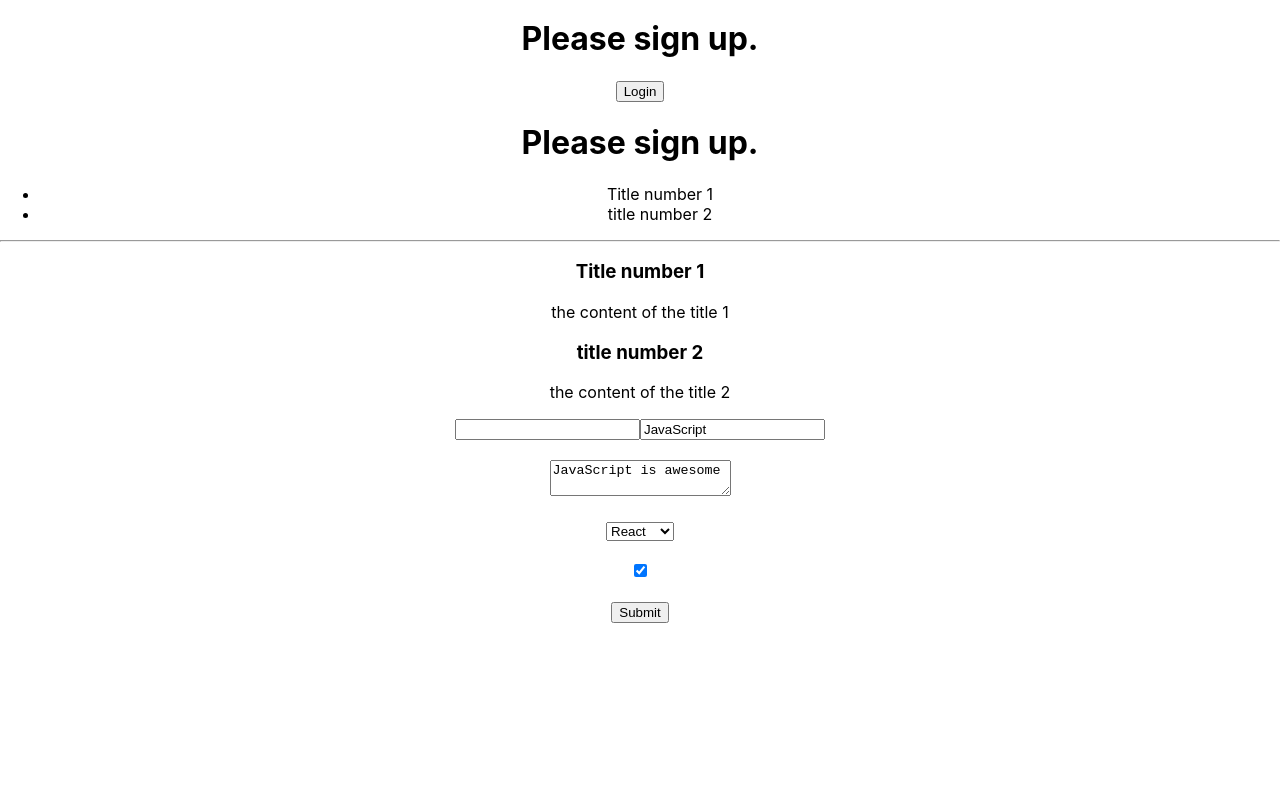
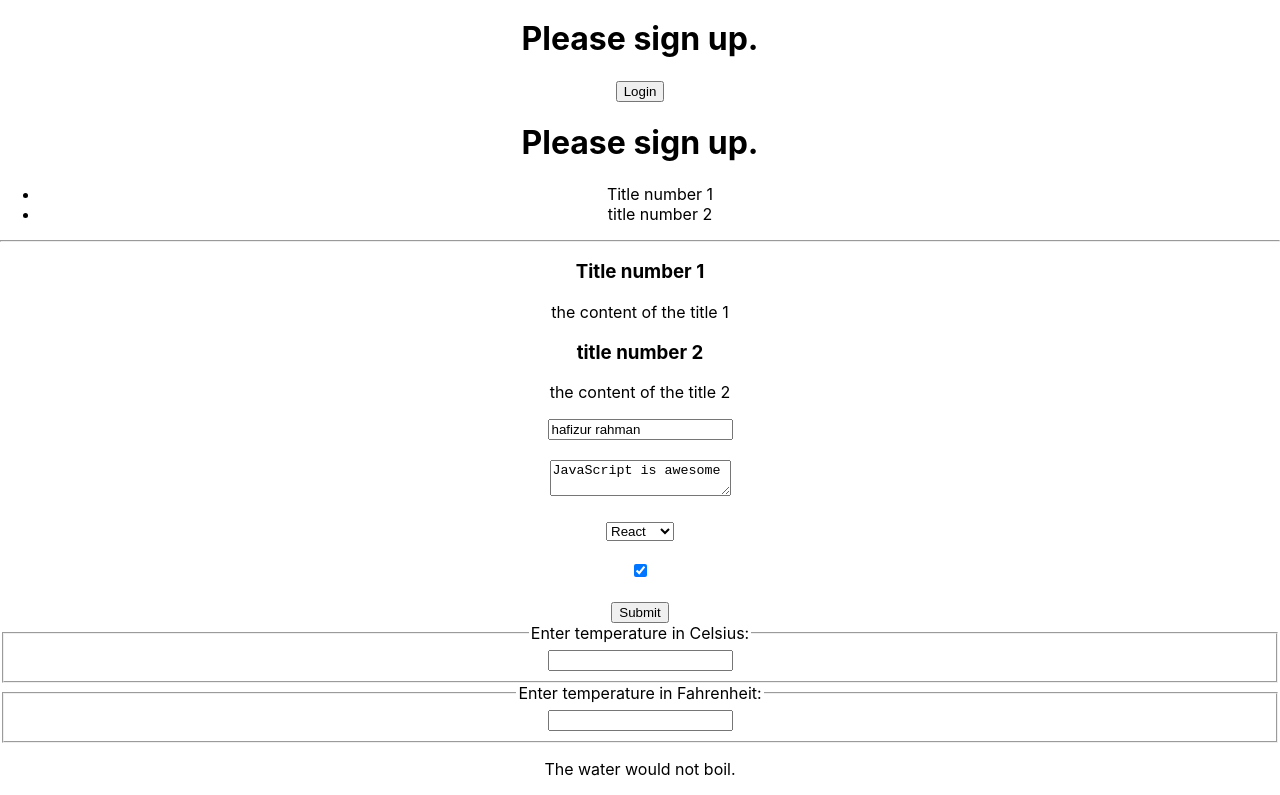
Before and after one commit to Md-Hafizur-Rahman/ReactApp, a React (Create React App) app: page / in a window 1280 px wide. Shown: the part 369-1164 px from the top of the page. Before the commit the page ends 992 px from the top, so only its background shows below. Built offline with nearby package versions, Linux system fonts and the light colour scheme.

Commit message:
lifting state up

```diff
--- a/src/App.js
+++ b/src/App.js
@@ -6,7 +6,8 @@ import Toggle from './component/helo';
 import LoginControl from './component/Logincontrol';
 import Greeting from './component/Greeting';
 import Blog from './component/practise';
-import Form from './component/form'
+import Form from './component/form';
+import Calculator from './component/calculator';
 
 import React,{Component} from 'react';
 
@@ -30,6 +31,7 @@ class App extends Component{
         <LoginControl/>
         <Blog posts={posts} />
         <Form/>
+        <Calculator/>
       </div>
     );
 
--- /dev/null
+++ b/src/component/Tempture.js
@@ -0,0 +1,18 @@
+import React from "react";
+const scaleNames = {
+    c: 'Celsius',
+    f: 'Fahrenheit',
+};
+
+export default function TemperatureInput({ temperature, scale, onTemperatureChange }) {
+    return (
+        <fieldset>
+            <legend>Enter temperature in {scaleNames[scale]}:</legend>
+            <input
+                type="text"
+                value={temperature}
+                onChange={(e) => onTemperatureChange(e, scale)}
+            />
+        </fieldset>
+    );
+}
--- /dev/null
+++ b/src/component/calculator.js
@@ -0,0 +1,38 @@
+import React from "react";
+import { BoilingVerdict } from "./calfunction";
+import { tryConvert } from "./calfunction";
+import { toFahrenheit } from "./calfunction";
+import { toCelsius } from "./calfunction";
+import TemperatureInput from "./Tempture";
+export default class Calculator extends React.Component  {
+    state = { temperature: '', scale: 'c' };
+
+    handleChange = (e, scale) => {
+        this.setState({
+            temperature: e.target.value,
+            scale,
+        });
+    };
+
+    render() {
+        const { temperature, scale } = this.state;
+        const celsius = scale === 'f' ? tryConvert(temperature, toCelsius) : temperature;
+        const fahrenheit = scale === 'c' ? tryConvert(temperature, toFahrenheit) : temperature;
+
+        return (
+            <div>
+                <TemperatureInput
+                    scale="c"
+                    temperature={celsius}
+                    onTemperatureChange={this.handleChange}
+                />
+                <TemperatureInput
+                    scale="f"
+                    temperature={fahrenheit}
+                    onTemperatureChange={this.handleChange}
+                />
+                <BoilingVerdict celsius={parseFloat(celsius)} />
+            </div>
+        );
+    }
+}
--- /dev/null
+++ b/src/component/calfunction.js
@@ -0,0 +1,23 @@
+import React from 'react';
+export function BoilingVerdict(props) {
+    if (props.celsius >= 100) {
+      return <p>The water would boil.</p>;
+    }
+    return <p>The water would not boil.</p>;
+  }
+export function toCelsius(fahrenheit) {
+    return (fahrenheit - 32) * 5 / 9;
+  }
+
+export function toFahrenheit(celsius) {
+    return (celsius * 9 / 5) + 32;
+  }
+export function tryConvert(temperature, convert) {
+    const input = parseFloat(temperature);
+    if (Number.isNaN(input)) {
+      return '';
+    }
+    const output = convert(input);
+    const rounded = Math.round(output * 1000) / 1000;
+    return rounded.toString();
+  }
--- a/src/component/form.js
+++ b/src/component/form.js
@@ -2,7 +2,7 @@ import React from 'react';
 
 export default class Form extends React.Component {
     state = {
-        title: 'JavaScript',
+        title: 'hafizur rahman',
         text: 'JavaScript is awesome',
         library: 'React',
         isAwesome: true,
@@ -41,7 +41,6 @@ export default class Form extends React.Component {
         return (
             <div>
                 <form onSubmit={this.submitHandler}>
-                    <input type="text" value={null} />
                     <input
                         type="text"
                         placeholder="Enter title"
```
